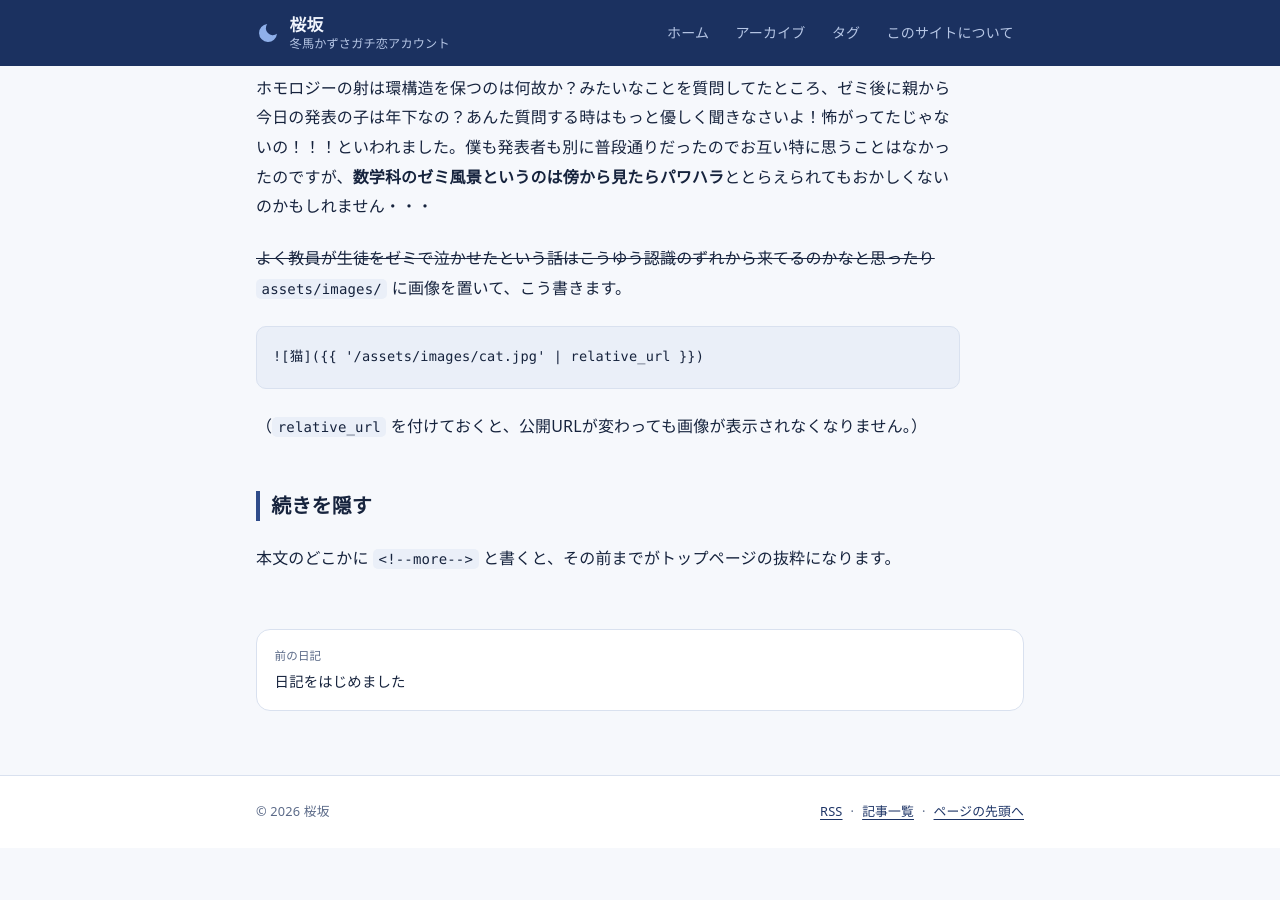
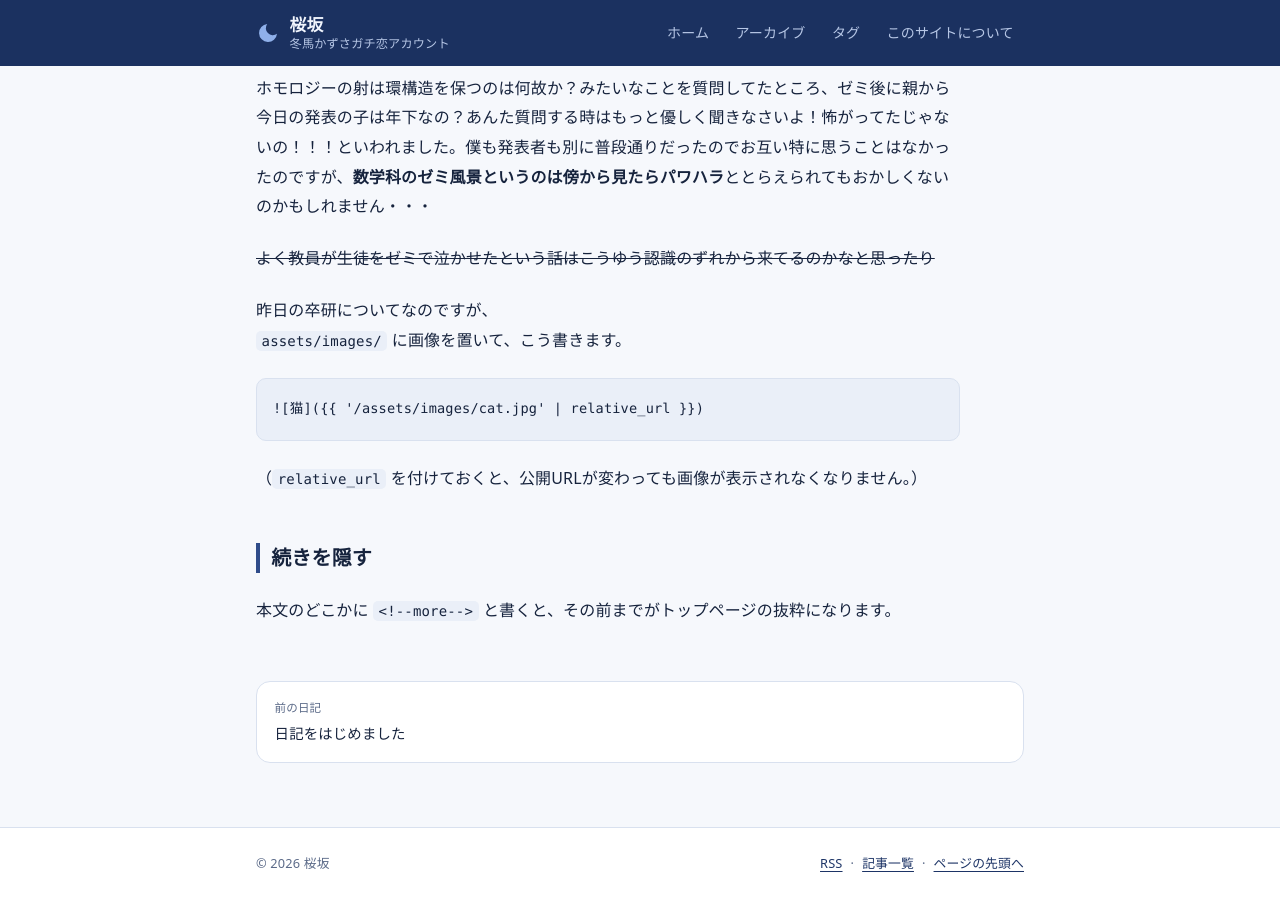
Before and after one commit to sakurazaka-math/sakurazaka-math.github.io, a Jekyll site: the page built from _posts/2026-07-30-hello.md, in a window 1280 px wide and 900 px high, scrolled down 1275 px. Built offline with Jekyll 4.4.1, drawn with Linux system fonts in a browser that asks for light colours; before the commit the page ends 2123 px from its top, so only the background shows below that.

Commit message:
Update 2026-07-30-hello.md

```diff
--- a/_posts/2026-07-30-hello.md
+++ b/_posts/2026-07-30-hello.md
@@ -33,6 +33,8 @@ mood: ふつう
 今日はHuybrechetsの自主ゼミをしました。他の方の予定の都合上オンラインだったのですが、導来同値におけるフーリエ向井から誘導されるコホモロジー的フーリエ向井は環同型ではなくベクトル空間としての同型までしか一般には従わないのに、導来同値から誘導される Hochschild ホモロジーの射は環構造を保つのは何故か？みたいなことを質問してたところ、ゼミ後に親から今日の発表の子は年下なの？あんた質問する時はもっと優しく聞きなさいよ！怖がってたじゃないの！！！といわれました。僕も発表者も別に普段通りだったのでお互い特に思うことはなかったのですが、**数学科のゼミ風景というのは傍から見たらパワハラ**ととらえられてもおかしくないのかもしれません・・・
 
 ~~よく教員が生徒をゼミで泣かせたという話はこうゆう認識のずれから来てるのかなと思ったり~~
+
+昨日の卒研についてなのですが、
 `assets/images/` に画像を置いて、こう書きます。
 
 {% raw %}
```
